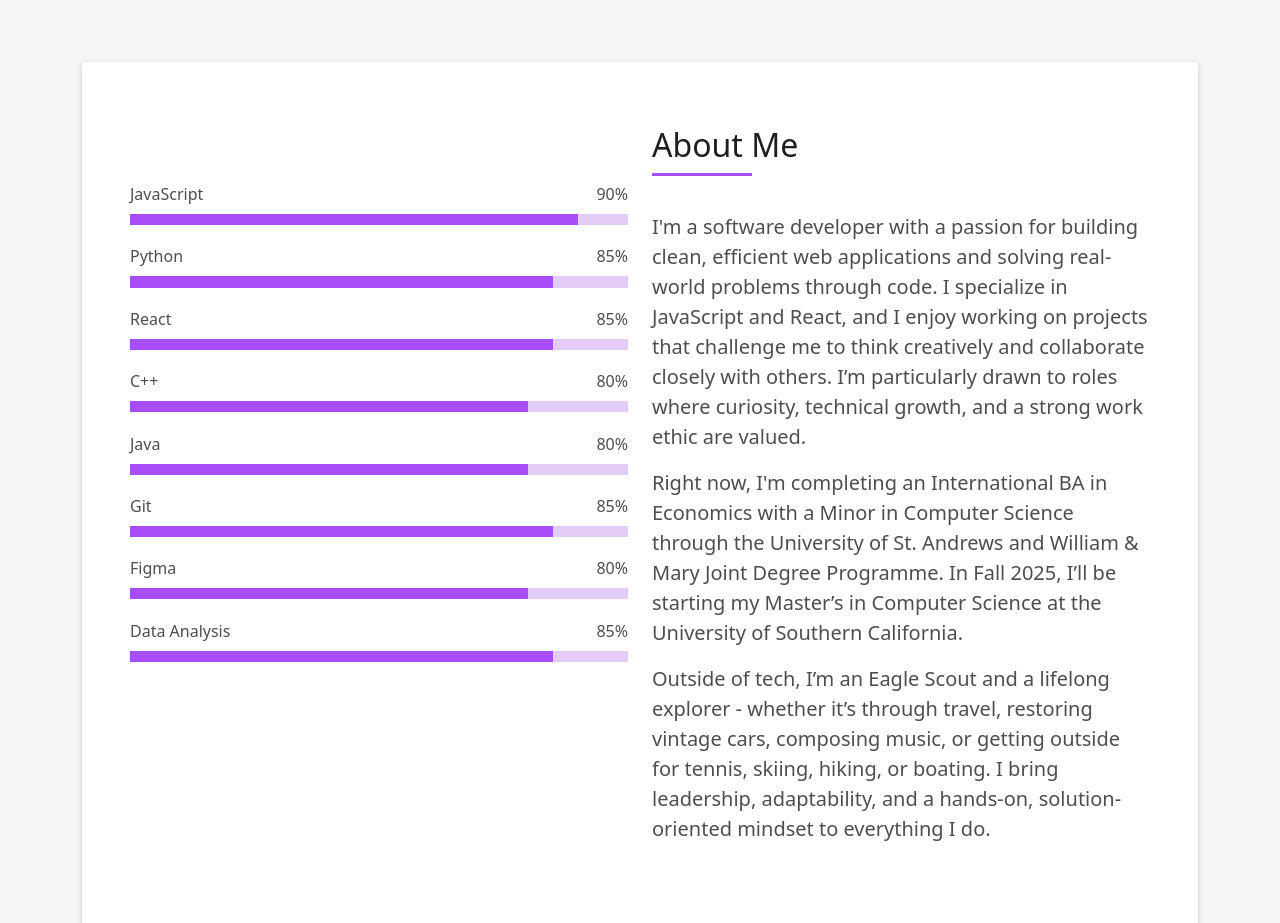
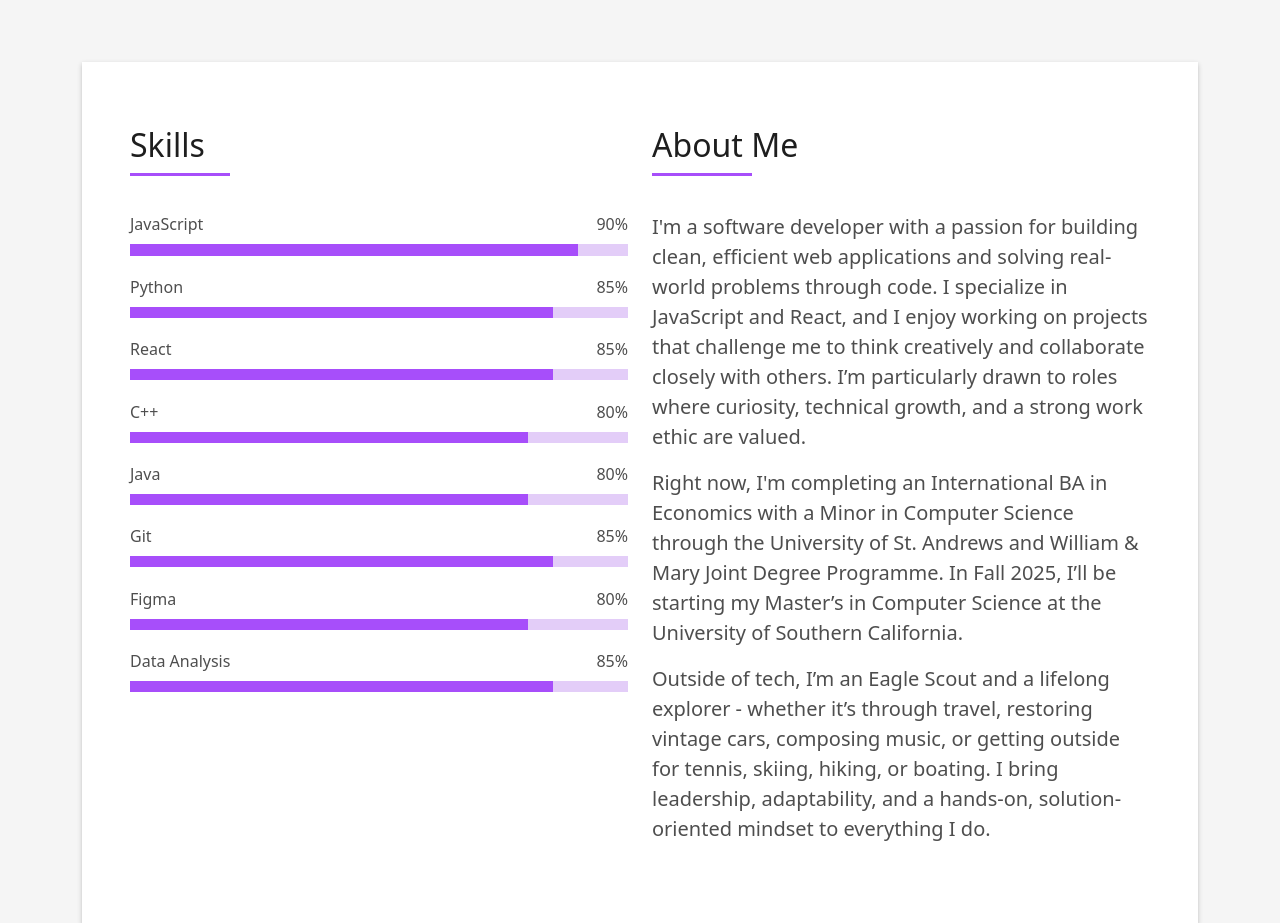
Before and after one commit to BenNormann/personal-website, a React (Vite) app: page / in a window 1280 px wide. Shown: the part 802-1725 px from the top of the page. Built offline with nearby package versions, Linux system fonts and the light colour scheme; a web font is replaced by a local one.

Commit message:
updated skills/about section

```diff
--- a/src/components/About.jsx
+++ b/src/components/About.jsx
@@ -38,7 +38,7 @@ const About = () => {
             <div className="box-shadow-full">
               <div className="row">
                 <div className="col-md-6">
-                  <div className="row">
+                  {/* <div className="row">
                     <div
                       className="col-sm-6 col-md-5"
                       style={{ margin: "0 auto" }}
@@ -53,8 +53,11 @@ const About = () => {
                         />
                       </div>
                     </div>
-                  </div>
+                  </div> */}
                   <div className="skill-mf">
+                    <div className="title-box-2">
+                      <h5 className="title-left">Skills</h5>
+                    </div>
                     {/* <p className="title-s">Skill</p> */}
                     {skills.map(skill => (
                       <React.Fragment key={skill.id}>
```
